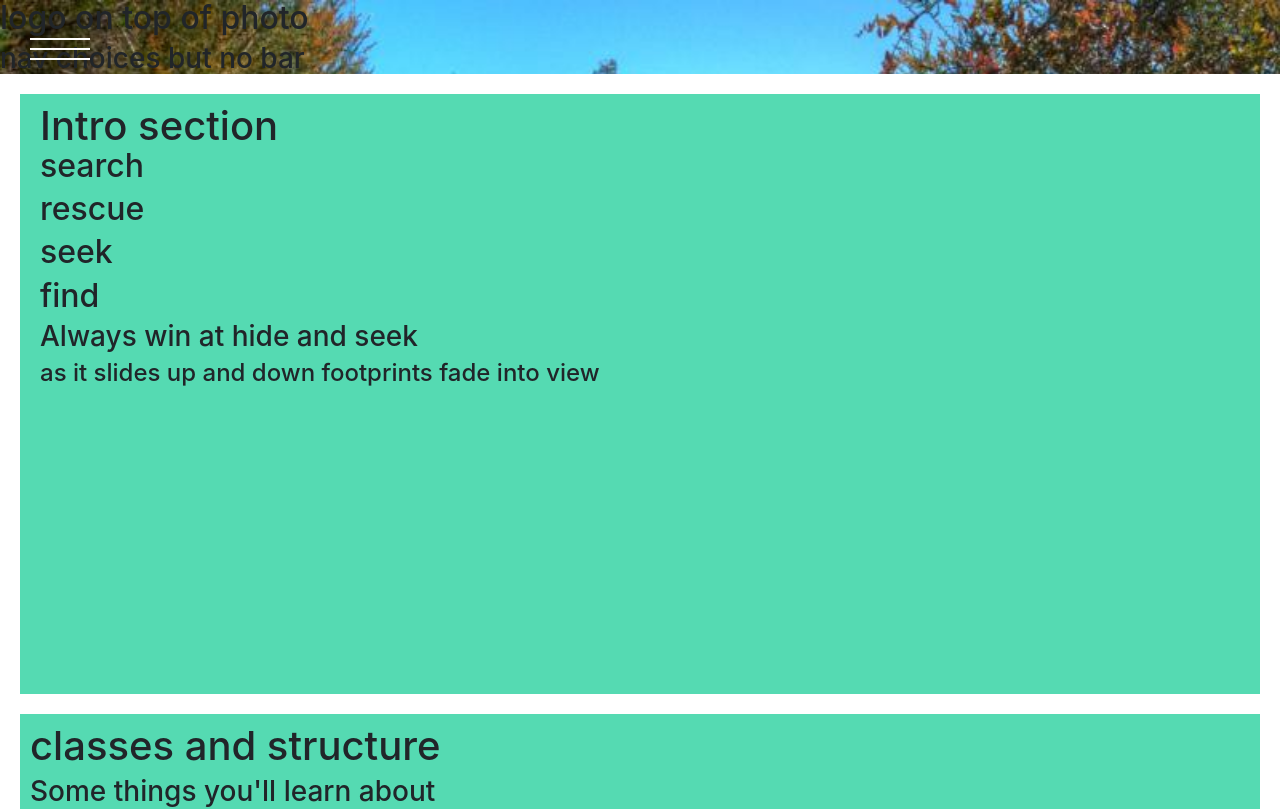
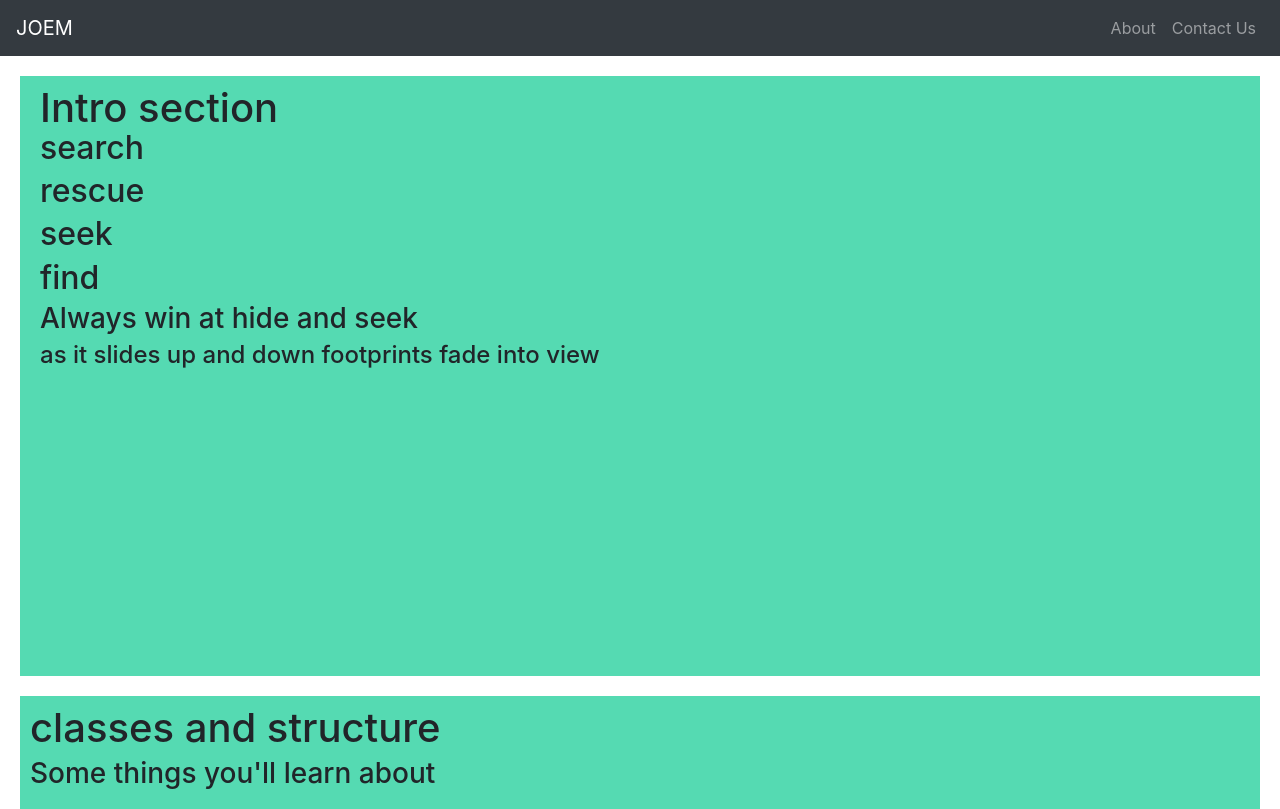
Before and after one commit to josh1919/joes-site, a plain HTML site: page index.html in a window 1280 px wide. Shown: the top 809 px of the page. Drawn offline with nearby package versions, Linux system fonts and the light colour scheme.

Commit message:
change navbar to use bootstrap.

```diff
--- a/index.html
+++ b/index.html
@@ -1,22 +1,38 @@
 <!DOCTYPE html>
 <html lang="en">
+
 <head>
+    <meta charset="utf-8">
+    <meta name="viewport" content="width=device-width, initial-scale=1, shrink-to-fit=no">
     <link rel="stylesheet" type="text/css" href="stylesheets/bootstrap.min.css">
     <link rel="stylesheet" type="text/css" href="stylesheets/style.css">
 </head>
 
 <body>
+
     <header>
-        <div class="openMenu">
-            <div class="decoMenuopen" style="background: rgb(255, 255, 255); border: 1px solid rgb(255, 255, 255);"></div>
-            <div class="decoMenuopen" style="background: rgb(255, 255, 255); border: 1px solid rgb(255, 255, 255);"></div>
-            <div class="decoMenuopen" style="background: rgb(255, 255, 255); border: 1px solid rgb(255, 255, 255);"></div>
-            <p style="color: rgb(255, 255, 255);">Menu</p>
-        </div>
-        <h2>logo on top of photo</h2>
-        <h3>nav choices but no bar</h3>
+        <nav class="navbar navbar-expand-sm navbar-dark bg-dark">
+            <a class="navbar-brand" href="#">JOEM</a>
+            <button class="navbar-toggler" type="button" data-toggle="collapse" data-target="#navbarsExample03" aria-controls="navbarsExample03"
+                aria-expanded="false" aria-label="Toggle navigation">
+                <span class="navbar-toggler-icon"></span>
+            </button>
+
+            <div class="collapse navbar-collapse" id="navbarsExample03">
+                <ul class="navbar-nav ml-auto">
+                    <li class="nav-item">
+                        <a class="nav-link" href="#about">About</a>
+                    </li>
+                    <li class="nav-item">
+                        <a class="nav-link" href="#contact">Contact Us</a>
+                    </li>
+                </ul>
+
+            </div>
+        </nav>
     </header>
-    <section class='intro'>
+
+    <section id="about" class="intro">
         <h1>Intro section</h1>
         <h2>search</h2>
         <h2>rescue</h2>
@@ -25,8 +41,8 @@
         <h3>Always win at hide and seek</h3>
         <h4>as it slides up and down footprints fade into view</h4>
     </section>
-    <section class= "will-learn">
-        <h1 >classes and structure</h1>
+    <section class="will-learn">
+        <h1>classes and structure</h1>
         <h3>Some things you'll learn about</h3>
         <div class='lessons'>
             <!--is in a row only on wider viewports -->
@@ -35,11 +51,11 @@
             <div class="lesson">box for ?discolorations?</div>
         </div>
     </section>
-    <section class='intro'>
+    <section id="contact" class='intro'>
         LoremIpsum
     </section>
 </body>
-<script>
+<!-- <script>
     const menuHover = document.querySelector('.openMenu');
 
     function menuUp() {
@@ -52,7 +68,11 @@
 
     menuHover.addEventListener("mouseenter", menuUp);
     menuHover.addEventListener("mouseleave", menuClose);
-    menuHover.addEventListener("click", function(){alert('menu will come down on click')});
+    menuHover.addEventListener("click", function(){alert('menu will come down on click')}); -->
 </script>
+<!-- TODO: These asset files need to be done using the cdm -->
+<script src="asset_files/jquery-3.2.1.slim.min.js"></script>
+<script src="asset_files/bootstrap.min.js"></script>
+<script src="asset_files/popper.min.js"></script>
 
 </html>
```
